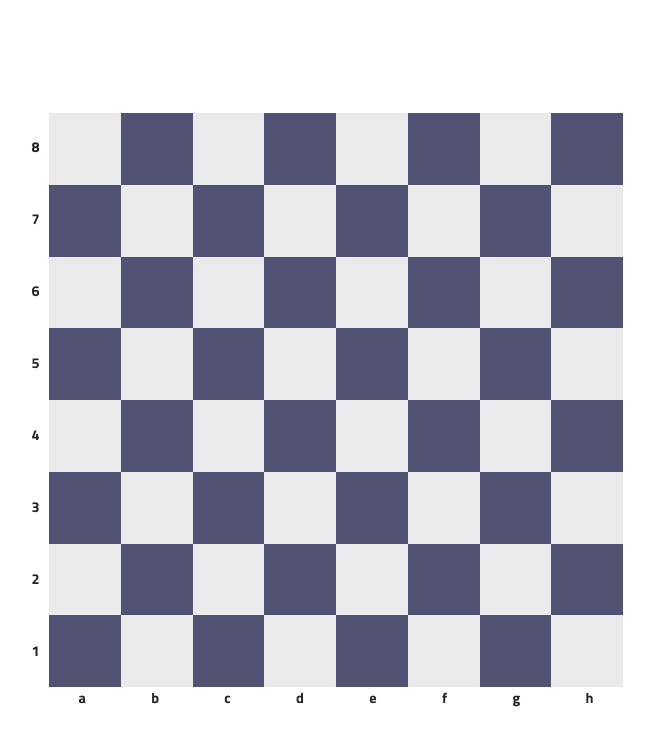
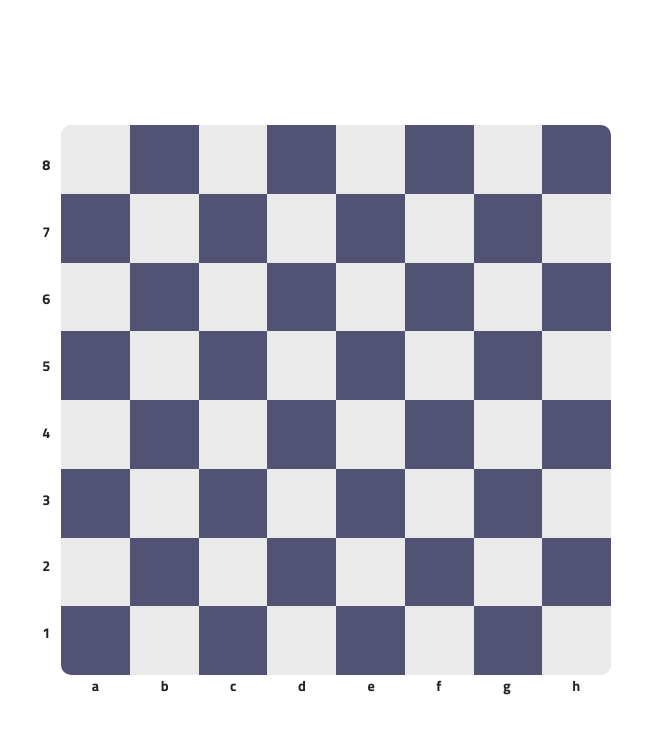
Before and after one commit to BiancaIvanova/Chess-MCTS-Client, a React (Vite) app: page / in a window 1280 px wide. Shown: the top 746 px of the page, without its empty margins (304-958 px from the left). Built offline with nearby package versions, Linux system fonts and the light colour scheme.

Commit message:
Rounded corners and fixed containers

```diff
--- a/src/Chessboard.css
+++ b/src/Chessboard.css
@@ -13,33 +13,38 @@ html, body {
 .board-container {
   position: relative;
   display: inline-flex;
-  padding: 0.5em;
 
+  width: min(82dvw, 82dvh, 550px);
   aspect-ratio: 1 / 1;
   align-items: center;
   justify-content: center;
+  box-sizing: border-box;
 }
 
 .chessboard {
   display: flex;
   flex-direction: column;
+  border-radius: 10px;
+  overflow: hidden;
+
+  justify-content: center;
+  align-items: center;
 
   aspect-ratio: 1 / 1;
-  width: min(82dvw, 82dvh, 550px);
-  margin: auto;
-
-  font-family: 'Titillium Web', sans-serif;
-  font-weight: 700;
+  width: 100%;
+  height: 100%;
 }
 
 .row {
   display: flex;
-  flex-direction: row;
-  flex: 1;
+  height: 12.5%;
+  width: 100%;
 }
 
 .square {
   flex: 1;
+  width: 12.5%;
+  height: 100%;
   aspect-ratio: 1 / 1;
 }
 
@@ -53,7 +58,7 @@ html, body {
 
 .number-labels {
     position: absolute;
-    inset: 0 auto auto -2.0em;
+    inset: 0 auto auto -1.8em;
     height: calc(100% - 1em);
 
     display: flex;
@@ -77,8 +82,8 @@ html, body {
 
 .letter-labels {
     position: absolute;
-    inset: auto auto -1em -0.5em;
-    width: calc(100% + 1em);
+    inset: auto auto -1.6em 0;
+    width: 100%;
 
     display: flex;
     flex-direction: row;
```
